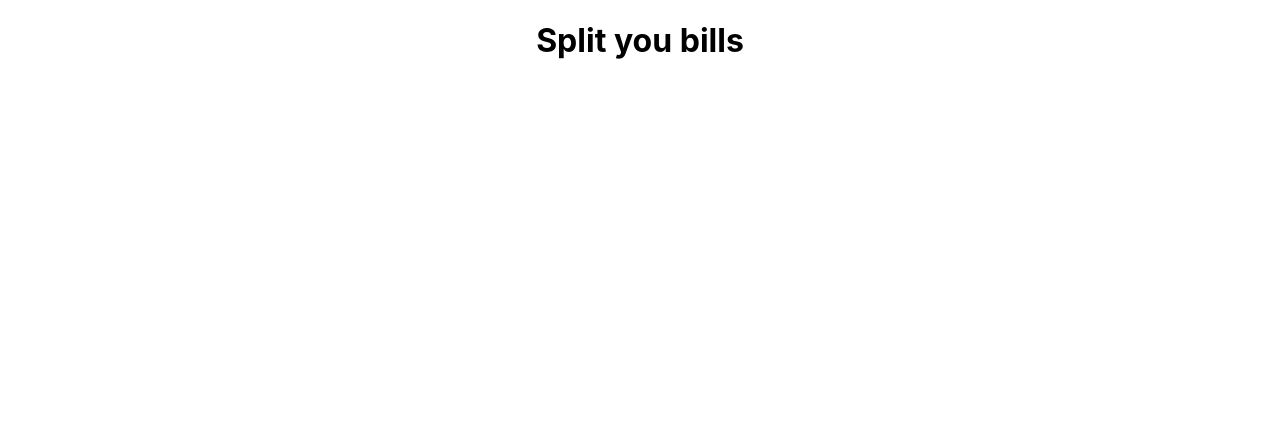
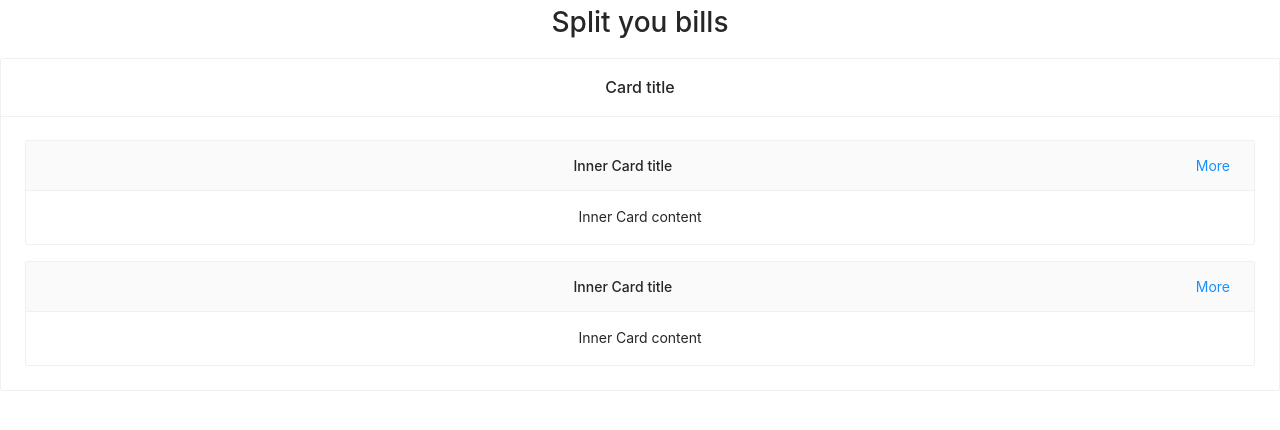
Before and after one commit to E-K8/bill-split, a React (Create React App) app: page / in a window 1280 px wide. Shown: the top 430 px of the page. Built offline with nearby package versions, Linux system fonts and the light colour scheme.

Commit message:
added antd and tested with a card

```diff
--- a/package.json
+++ b/package.json
@@ -6,6 +6,7 @@
     "@testing-library/jest-dom": "^5.16.3",
     "@testing-library/react": "^12.1.4",
     "@testing-library/user-event": "^13.5.0",
+    "antd": "^4.19.4",
     "react": "^17.0.2",
     "react-dom": "^17.0.2",
     "react-scripts": "5.0.0",
--- a/src/App.js
+++ b/src/App.js
@@ -1,7 +1,7 @@
 import logo from "./logo.svg";
 import "./App.css";
 import AddBill from "./Components/AddBill";
-import Billbox from "./Components/BillBox";
+import BillBox from "./Components/BillBox";
 import SplitBillBox from "./Components/SplitBillBox";
 
 function App() {
@@ -9,7 +9,7 @@ function App() {
     <div className="App">
       <h1>Split you bills</h1>
       <AddBill />
-      <Billbox />
+      <BillBox />
       <SplitBillBox />
     </div>
   );
--- a/src/Components/BillBox/index.js
+++ b/src/Components/BillBox/index.js
@@ -1,7 +1,23 @@
 import React from "react";
+import { Card } from "antd";
+import "antd/dist/antd.css";
 
-function Billbox() {
-  return <div></div>;
+function BillBox() {
+  return (
+    <Card title="Card title">
+      <Card type="inner" title="Inner Card title" extra={<a href="#">More</a>}>
+        Inner Card content
+      </Card>
+      <Card
+        style={{ marginTop: 16 }}
+        type="inner"
+        title="Inner Card title"
+        extra={<a href="#">More</a>}
+      >
+        Inner Card content
+      </Card>
+    </Card>
+  );
 }
 
-export default Billbox;
+export default BillBox;
```
Also changed, not shown: 1 other file (tests, documents, lock files or other folders).
